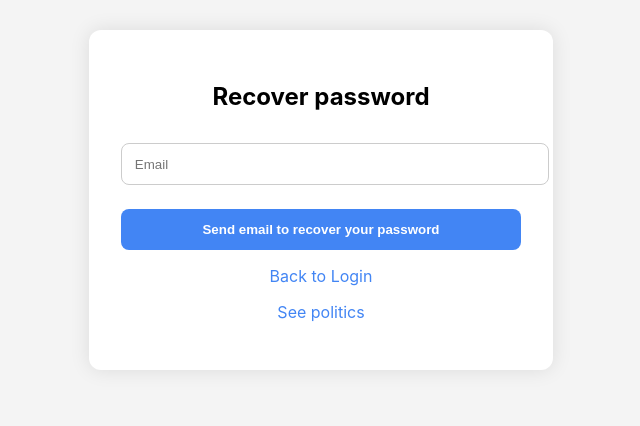
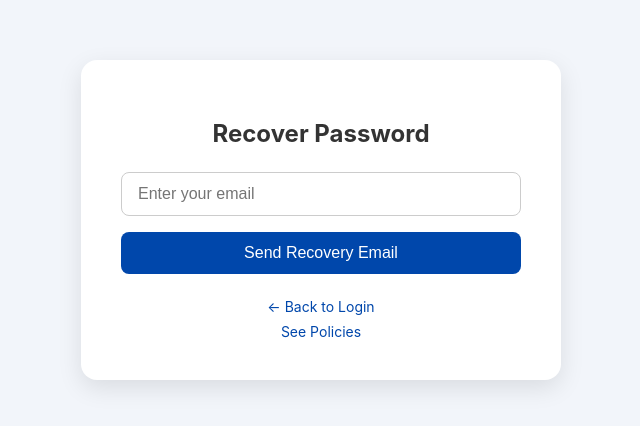
Before and after one commit to MariaFonseca-coder/SkillHub, a React (Create React App) app in the folder frontend/frontend/: page /RecuperarContrasenna in a window 1280 px wide. Shown: the part 200-626 px from the top of the page, without its empty margins (319-959 px from the left). Built offline with nearby package versions, Linux system fonts and the light colour scheme; the HTML template or start-up script is replaced by a standard one.

Commit message:
annadiendo estilos a recuperarContrasenna.js

```diff
--- a/frontend/frontend/src/styles/recuperarContrasenna.css
+++ b/frontend/frontend/src/styles/recuperarContrasenna.css
@@ -1,76 +1,82 @@
-
-.auth-container {
+.recover-container {
   display: flex;
   justify-content: center;
   align-items: center;
   height: 100vh;
-    background-color: #f4f4f4;
+  background-color: #f2f5fa;
+  padding: 20px;
 }
 
-  .form-wrapper {
+/* Tarjeta de formulario */
+.recover-card {
+  background-color: white;
+  padding: 40px;
+  border-radius: 16px;
+  box-shadow: 0 8px 24px rgba(0, 0, 0, 0.1);
   width: 100%;
   max-width: 400px;
-    padding: 2rem;
-    background: white;
-    border-radius: 12px;
-    box-shadow: 0 0 20px rgba(0, 0, 0, 0.1);
   text-align: center;
 }
 
-  .form-wrapper h2 {
-    margin-bottom: 1.5rem;
+/* Título */
+.recover-title {
+  font-size: 24px;
+  margin-bottom: 24px;
+  color: #333;
 }
 
-  .form-wrapper input,
-  .form-wrapper select {
-    width: 100%;
-    padding: 0.8rem;
-    margin: 0.5rem 0;
-    border-radius: 8px;
-    border: 1px solid #ccc;
+/* Formulario */
+.recover-form {
+  display: flex;
+  flex-direction: column;
+  gap: 16px;
 }
 
-  .login-btn {
-    width: 100%;
-    padding: 0.8rem;
-    margin-top: 1rem;
-    background-color: #4285F4;
+/* Input */
+.recover-input {
+  padding: 12px 16px;
+  border: 1px solid #ccc;
+  border-radius: 8px;
+  font-size: 16px;
+}
+
+/* Botón */
+.recover-button {
+  background-color: #0047AB;
+  color: white;
+  padding: 12px 16px;
+  font-size: 16px;
   border: none;
-    color: white;
   border-radius: 8px;
   cursor: pointer;
-    font-weight: bold;
+  transition: background-color 0.3s;
 }
 
-  .login-btn:hover {
-    background-color: #357ae8;
+.recover-button:hover {
+  background-color: #003a8b;
 }
 
-  .google-btn {
-    width: 100%;
-    padding: 0.8rem;
-    margin-top: 1rem;
-    background-color: white;
-    border: 1px solid #ccc;
-    color: #444;
-    border-radius: 8px;
-    cursor: pointer;
-    font-weight: bold;
+/* Mensaje */
+.recover-message {
+  margin-top: 12px;
+  color: #28a745;
+  font-weight: 500;
 }
 
-  .google-btn::before {
-    content: url('https://www.gstatic.com/firebasejs/ui/2.0.0/images/auth/google.svg');
-    padding-right: 10px;
-    vertical-align: middle;
+/* Enlaces */
+.recover-links {
+  margin-top: 24px;
+  display: flex;
+  flex-direction: column;
+  gap: 8px;
+  font-size: 14px;
 }
 
-  .forgot-link {
-    text-align: right;
-    font-size: 0.8rem;
-    margin-top: 0.5rem;
+.recover-links a {
+  color: #0047AB;
+  text-decoration: none;
 }
 
-  .forgot-link a, .form-wrapper a {
-    color: #4285F4;
-    text-decoration: none;
+.recover-links a:hover {
+  text-decoration: underline;
 }
--- a/frontend/frontend/src/views/RecuperarContrasenna.js
+++ b/frontend/frontend/src/views/RecuperarContrasenna.js
@@ -46,25 +46,31 @@ const RecuperarContrasenna = () => {
 
 
   return (
-    <div className="auth-container">
-      <div className="form-wrapper">
-        <h2>Recover password</h2>
-        <form onSubmit={handlePasswordReset}>
+    <div className="recover-container">
+      <div className="recover-card">
+        <h2 className="recover-title">Recover Password</h2>
+        <form onSubmit={handlePasswordReset} className="recover-form">
           <input
             type="email"
-            placeholder="Email"
+            placeholder="Enter your email"
             value={email}
             onChange={e => setEmail(e.target.value)}
             required
+            className="recover-input"
           />
-          <button type="submit" className="login-btn">Send email to recover your password</button>
+          <button type="submit" className="recover-button">
+            Send Recovery Email
+          </button>
         </form>
-        {mensaje && <p>{mensaje}</p>}
-        <p> <a href="/">Back to Login</a></p>
-        <p><a href="/politicas">See politics</a></p>
+        {mensaje && <p className="recover-message">{mensaje}</p>}
+        <div className="recover-links">
+          <a href="/">← Back to Login</a>
+          <a href="/politicas">See Policies</a>
+        </div>
       </div>
     </div>
   );
+
 };
 
 export default RecuperarContrasenna;
```
Also changed, not shown: 2 other files (tests, documents, lock files or other folders). Lines whose indentation alone changed are shown as unchanged.
